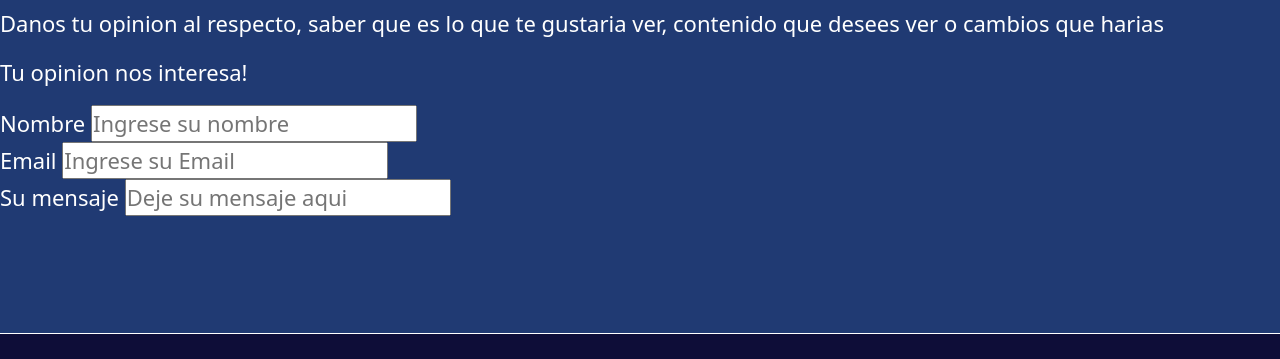
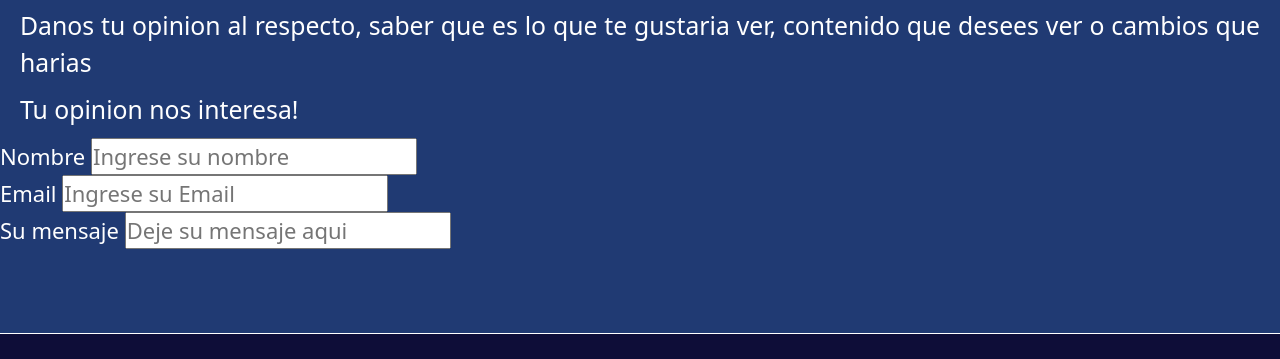
Before and after one commit to VirginiaNardi/PF-Nardi, a plain HTML site: page pages/contacto.html in a window 1280 px wide. Shown: the part 159-518 px from the top of the page. Drawn offline with nearby package versions, Linux system fonts and the light colour scheme.

Commit message:
Mejorando los parrafos

```diff
--- a/css/style.css
+++ b/css/style.css
@@ -183,21 +183,23 @@ section img {
     border: 1px solid whitesmoke;
 
 }
-/*FIN ESTILOS BODY*/
+
 
 /* Estilo index , experience, roam, middle, jungle,  gold  */
-.texto-index, .texto-experience, .texto-roam, .texto-middle, .texto-jungle, .texto-gold{
+.texto-index, .texto-experience, .texto-roam, .texto-middle, .texto-jungle, .texto-gold, .texto-contacto{
     margin: 10px 20px;
     text-align: justify;
+    font-size:  1.125em;
 }
 
 .index, .experience, .roam, .middle, .jungle, .gold{
     color: #e4c829;
     font-family: 'Museum';
+    font-size:  1.125em;
 }
 /*FIN ESTILOS INDEX, EXPERIENCE, ROAM, MIDDLE, JUNGLE, GOLD*/
 
-
+/*FIN ESTILOS BODY*/
 
 
 
--- a/pages/contacto.html
+++ b/pages/contacto.html
@@ -39,10 +39,10 @@
         <!-- CONTACTO -->
 <h1>CONTACTO</h1>
 <div>
-    <p class="text">
+    <p class="texto-contacto">
         Danos tu opinion al respecto, saber que es lo que te gustaria ver, contenido que desees ver o cambios que harias
     </p>
-    <p class="text">
+    <p class="texto-contacto">
         Tu opinion nos interesa!
     </p>
 </div>
```
